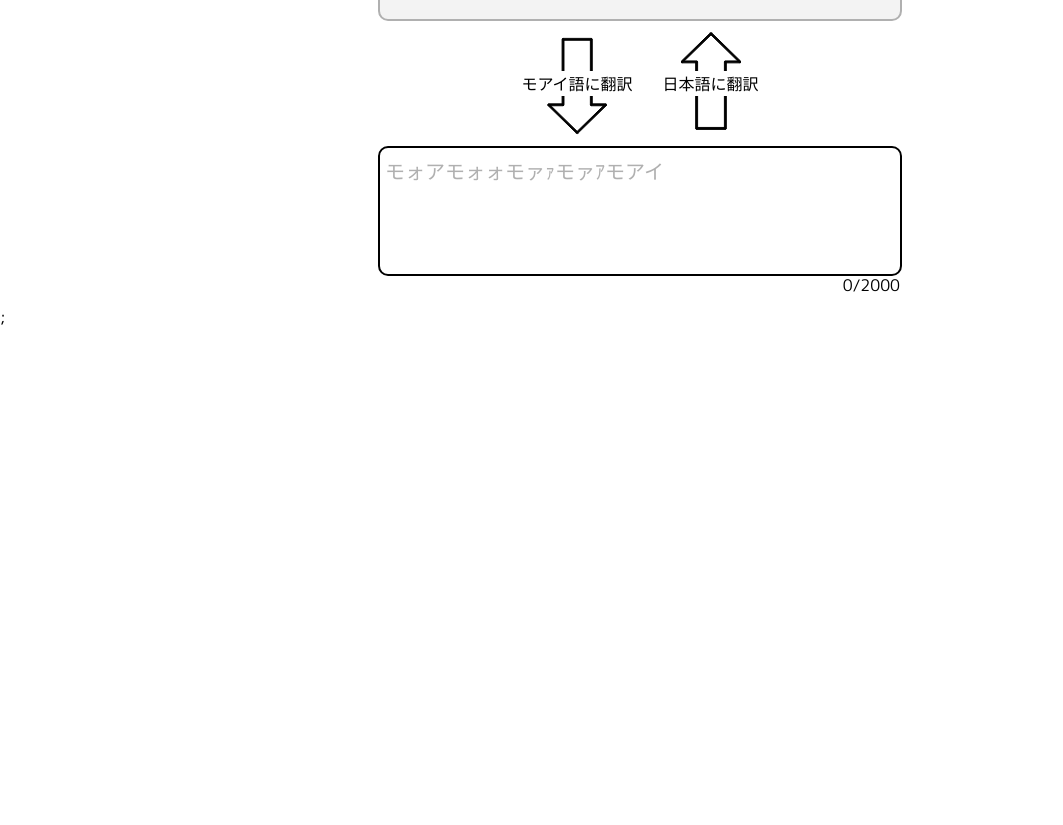
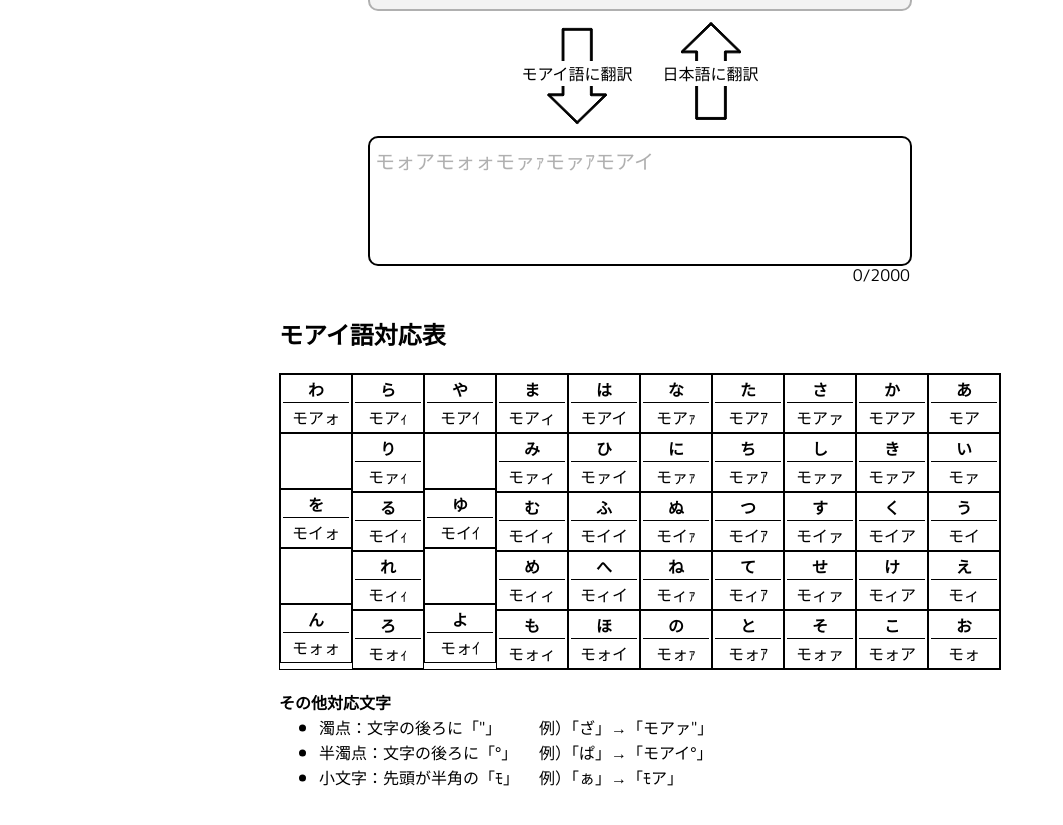
Before and after one commit to Hiroto-Shida/moai-translate, a Next.js app: page / in a window 1280 px wide. Shown: the part 309-1134 px from the top of the page, without its empty margins (0-1063 px from the left). Before the commit the page ends 800 px from the top, so only its background shows below. Built offline with nearby package versions, Linux system fonts and the light colour scheme.

Commit message:
モアイ語対応表の追加。一部レイアウトの修正

```diff
--- a/src/components/Translation/index.module.scss
+++ b/src/components/Translation/index.module.scss
@@ -3,7 +3,6 @@
 .bodyWrapper {
   width: 100%;
   max-width: 544px;
-  padding: 10px;
   margin: 0 auto;
   display: flex;
   flex-direction: column;
@@ -52,6 +51,14 @@
     &::placeholder {
       color: $color-gray;
     }
+
+    &::-webkit-scrollbar {
+      width: 10px;
+    }
+    &::-webkit-scrollbar-thumb {
+      background-color: $color-black;
+      border-radius: 10px;
+    }
   }
 
   > .counter {
@@ -82,7 +89,8 @@
   }
 
   > .textarea::selection {
-    background-color: rgba($color: $color-bg-gray, $alpha: 0.5);
+    // TODO: 他箇所も選択時の色を合わせる
+    background-color: rgba($color: $color-gray, $alpha: 0.5);
   }
 }
 
--- a/src/components/layout/Header/index.module.scss
+++ b/src/components/layout/Header/index.module.scss
@@ -15,6 +15,7 @@
 
   > .title {
     text-align: center;
+    font-size: $font-size-header;
   }
 
   > .image {
--- a/src/components/layout/Layout/index.tsx
+++ b/src/components/layout/Layout/index.tsx
@@ -10,7 +10,19 @@ export const Layout = ({ children }: Props) => {
   return (
     <>
       <Header height={headerHeight} />
-      <div style={{ marginTop: `${headerHeight + 30}px` }}>{children}</div>
+      <div
+        style={{
+          marginTop: `${headerHeight + 30}px`,
+          marginBottom: "100px",
+          padding: "0 20px",
+          display: "flex",
+          flexDirection: "column",
+          justifyContent: "center",
+          alignItems: "center",
+        }}
+      >
+        {children}
+      </div>
     </>
   );
 };
--- /dev/null
+++ b/src/components/moaiLangTablea/Main/Presenter.tsx
@@ -0,0 +1,104 @@
+import OneTable from "../OneTable";
+import styles from "./index.module.scss";
+
+const Presenter: React.FC = () => {
+  return (
+    <div className={styles.moaiLangTableWrapper}>
+      <p className={styles.title}>モアイ語対応表</p>
+      <div className={styles.tableDisplayWrapper}>
+        <div className={styles.tableWrapper}>
+          <div className={styles.columnWrapper}>
+            <OneTable jp="あ" />
+            <OneTable jp="い" />
+            <OneTable jp="う" />
+            <OneTable jp="え" />
+            <OneTable jp="お" />
+          </div>
+          <div className={styles.columnWrapper}>
+            <OneTable jp="か" />
+            <OneTable jp="き" />
+            <OneTable jp="く" />
+            <OneTable jp="け" />
+            <OneTable jp="こ" />
+          </div>
+          <div className={styles.columnWrapper}>
+            <OneTable jp="さ" />
+            <OneTable jp="し" />
+            <OneTable jp="す" />
+            <OneTable jp="せ" />
+            <OneTable jp="そ" />
+          </div>
+          <div className={styles.columnWrapper}>
+            <OneTable jp="た" />
+            <OneTable jp="ち" />
+            <OneTable jp="つ" />
+            <OneTable jp="て" />
+            <OneTable jp="と" />
+          </div>
+          <div className={styles.columnWrapper}>
+            <OneTable jp="な" />
+            <OneTable jp="に" />
+            <OneTable jp="ぬ" />
+            <OneTable jp="ね" />
+            <OneTable jp="の" />
+          </div>
+          <div className={styles.columnWrapper}>
+            <OneTable jp="は" />
+            <OneTable jp="ひ" />
+            <OneTable jp="ふ" />
+            <OneTable jp="へ" />
+            <OneTable jp="ほ" />
+          </div>
+          <div className={styles.columnWrapper}>
+            <OneTable jp="ま" />
+            <OneTable jp="み" />
+            <OneTable jp="む" />
+            <OneTable jp="め" />
+            <OneTable jp="も" />
+          </div>
+          <div className={styles.columnWrapper}>
+            <OneTable jp="や" />
+            <OneTable />
+            <OneTable jp="ゆ" />
+            <OneTable />
+            <OneTable jp="よ" />
+          </div>
+          <div className={styles.columnWrapper}>
+            <OneTable jp="ら" />
+            <OneTable jp="り" />
+            <OneTable jp="る" />
+            <OneTable jp="れ" />
+            <OneTable jp="ろ" />
+          </div>
+          <div className={styles.columnWrapper}>
+            <OneTable jp="わ" />
+            <OneTable />
+            <OneTable jp="を" />
+            <OneTable />
+            <OneTable jp="ん" />
+          </div>
+        </div>
+      </div>
+      <div className={styles.otherCharWrapper}>
+        <p className={styles.title}>その他対応文字</p>
+        <table className={styles.table}>
+          <tbody>
+            <tr>
+              <td>{`濁点：文字の後ろに「"」`}</td>
+              <td>{`例）「ざ」→「モアァ"」`}</td>
+            </tr>
+            <tr>
+              <td>半濁点：文字の後ろに「°」</td>
+              <td>例）「ぱ」→「モアイ°」</td>
+            </tr>
+            <tr>
+              <td>小文字：先頭が半角の「ﾓ」</td>
+              <td>例）「ぁ」→「ﾓア」</td>
+            </tr>
+          </tbody>
+        </table>
+      </div>
+    </div>
+  );
+};
+export default Presenter;
--- /dev/null
+++ b/src/components/moaiLangTablea/Main/index.module.scss
@@ -0,0 +1,73 @@
+@use "@/styles/variables.module.scss" as *;
+
+.moaiLangTableWrapper {
+  margin-top: 30px;
+  display: flex;
+  justify-content: center;
+  flex-direction: column;
+  // align-items: center;
+  gap: 20px;
+  width: 100%;
+  max-width: 722px;
+
+  > .title {
+    // background-color: aquamarine;
+    font-size: $font-size-title;
+    font-weight: bold;
+  }
+}
+
+.tableDisplayWrapper {
+  // background-color: aqua;
+  overflow-x: scroll;
+  // padding: 10px;
+  display: flex;
+  justify-content: center;
+
+  &::-webkit-scrollbar {
+    height: 10px;
+  }
+  &::-webkit-scrollbar-thumb {
+    background-color: $color-black;
+    border-radius: 10px;
+  }
+}
+
+.tableWrapper {
+  display: flex;
+  flex-direction: row-reverse;
+  border: 1px solid $color-black;
+}
+
+.columnWrapper {
+  display: flex;
+  flex-direction: column;
+}
+
+.otherCharWrapper {
+  > .title {
+    font-size: $font-size-base;
+    font-weight: bold;
+  }
+
+  > .table {
+    border-spacing: 20px 0;
+  }
+
+  > .table > tbody > tr {
+    position: relative;
+  }
+
+  > .table > tbody > tr::before {
+    content: "";
+    display: inline-block;
+    position: absolute;
+    top: 50%;
+    transform: translateY(-50%);
+    left: 0;
+    width: 7px;
+    height: 7px;
+    background-color: $color-black;
+    border-radius: 5px;
+  }
+}
--- /dev/null
+++ b/src/components/moaiLangTablea/Main/index.tsx
@@ -0,0 +1,7 @@
+import Presenter from "./Presenter";
+
+const MoalLangTable: React.FC = () => {
+  return <Presenter />;
+};
+
+export default MoalLangTable;
--- /dev/null
+++ b/src/components/moaiLangTablea/OneTable/index.module.scss
@@ -0,0 +1,23 @@
+@use "@/styles/variables.module.scss" as *;
+
+.none {
+  border: 1px solid $color-black;
+  height: 54px;
+  width: 70px;
+  box-sizing: content-box;
+}
+
+.tableElement {
+  border: 1px solid $color-black;
+  height: 54px;
+  width: 70px;
+  font-size: $font-size-base;
+  text-align: center;
+  box-sizing: content-box;
+}
+
+.trElement {
+  > th {
+    border-bottom: 1px solid $color-black;
+  }
+}
--- /dev/null
+++ b/src/components/moaiLangTablea/OneTable/index.tsx
@@ -0,0 +1,25 @@
+import { MOAI_LANG } from "@/constants/moaiLang";
+import styles from "./index.module.scss";
+
+type Props = {
+  jp?: string;
+};
+
+const OneTable: React.FC<Props> = ({ jp }) => {
+  return jp ? (
+    <table className={styles.tableElement}>
+      <tbody>
+        <tr className={styles.trElement}>
+          <th>{jp}</th>
+        </tr>
+        <tr>
+          <td>{MOAI_LANG[jp] ?? ""}</td>
+        </tr>
+      </tbody>
+    </table>
+  ) : (
+    <div className={styles.none} />
+  );
+};
+
+export default OneTable;
--- a/src/pages/_app.tsx
+++ b/src/pages/_app.tsx
@@ -10,7 +10,7 @@ const mPlusRounded1c = M_PLUS_Rounded_1c({
 export default function App({ Component, pageProps }: AppProps) {
   return (
     <main className={mPlusRounded1c.className}>
-      <Component {...pageProps} />;
+      <Component {...pageProps} />
     </main>
   );
 }
--- a/src/pages/index.tsx
+++ b/src/pages/index.tsx
@@ -1,3 +1,4 @@
+import MoaiLangTable from "@/components/moaiLangTablea/Main";
 import Translation from "@/components/Translation";
 import { Layout } from "@/components/layout/Layout";
 import { InferGetServerSidePropsType, NextPage } from "next";
@@ -9,6 +10,7 @@ const Page: NextPage<
     <>
       <Layout>
         <Translation />
+        <MoaiLangTable />
       </Layout>
     </>
   );
--- a/src/styles/variables.module.scss
+++ b/src/styles/variables.module.scss
@@ -8,7 +8,8 @@ $color-gray: #b0b0b0;
 $color-bg-gray: #f3f3f3;
 $color-bg-red: #ffcccc;
 
+$font-size-header: 32px;
+$font-size-title: 24px;
 $font-size-input: 20px;
 $font-size-base: 16px;
 $font-size-small: 14px;
-$font-size-large: 30px;
```
